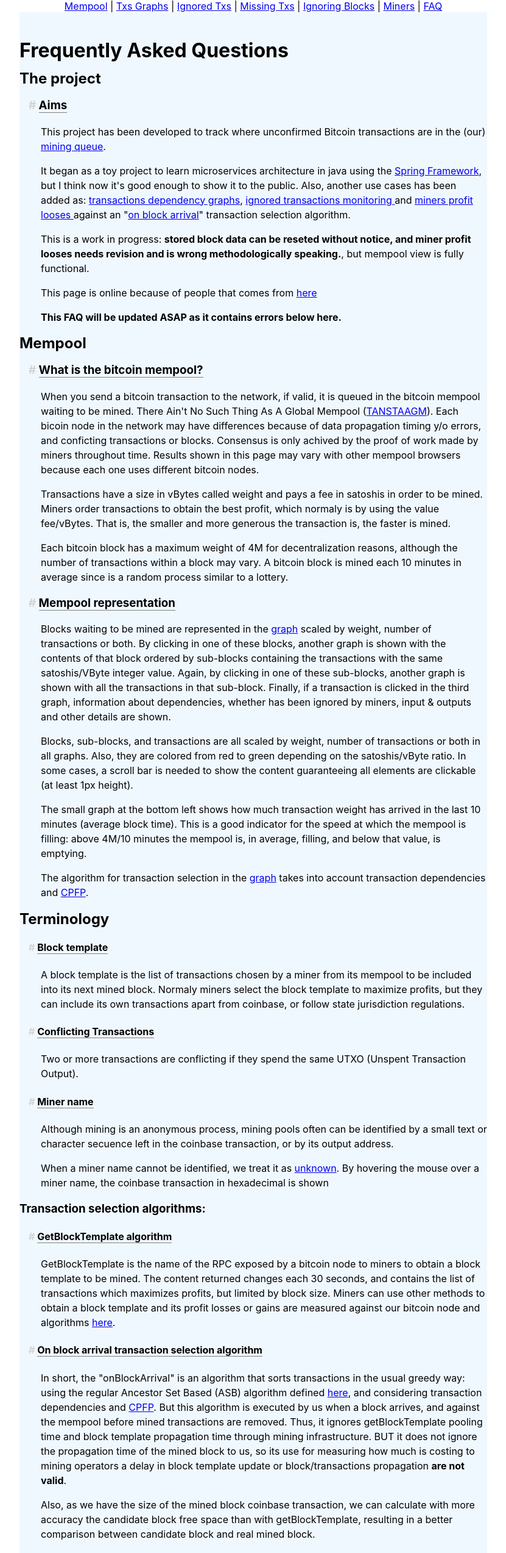
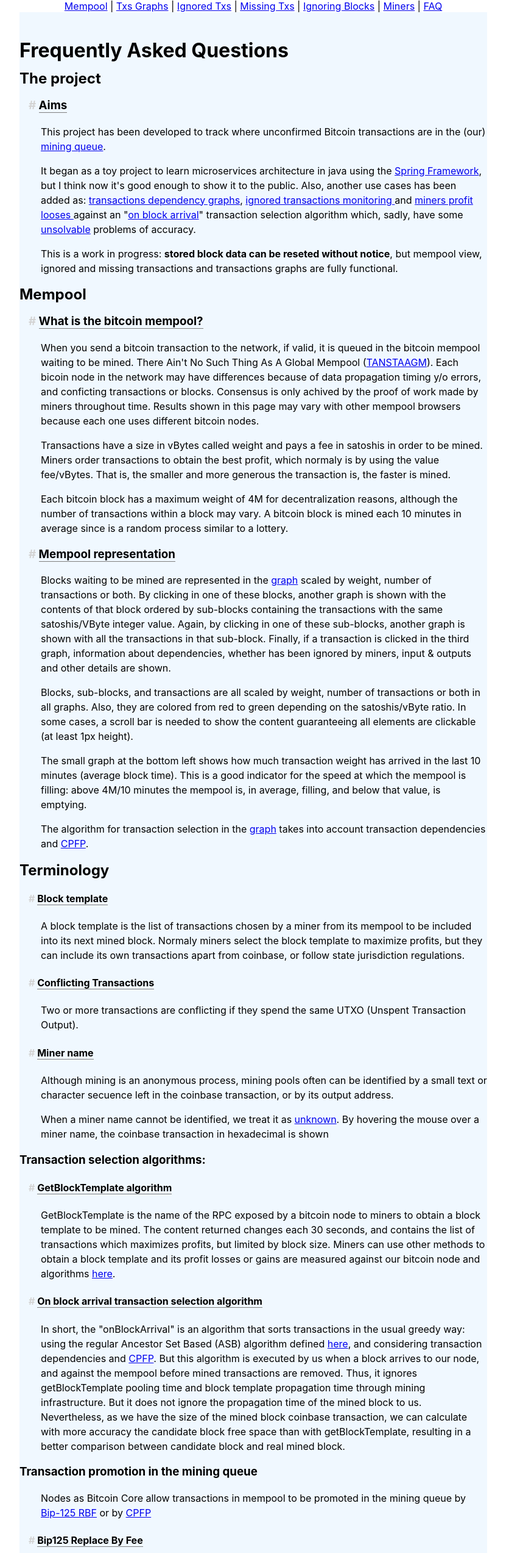
Before and after one commit to mempoolexplorer/mempoolexplorer, a React (Create React App) app: page /faq in a window 1280 px wide. Shown: the top 2546 px of the page at 61% size, without its empty margins (224-1055 px from the left). Built offline with nearby package versions, Linux system fonts and the light colour scheme.

Commit message:
Faq updated to a more or less final version

```diff
--- a/src/components/BlockStats/BlockStats.js
+++ b/src/components/BlockStats/BlockStats.js
@@ -61,8 +61,9 @@ export function BlockStats() {
           <tbody>
             <tr>
               <td>
-                Reward is compared against our mempool and selected algorithm.
-              </td>
+                Reward is compared against our mempool and selected algorithm
+                when a mined block arrives to our node.
+              </td>{" "}
             </tr>
             <tr>
               <td>
@@ -99,16 +100,36 @@ export function BlockStats() {
     return (
       <div>
         <h2>Mined block profit maximization statistics </h2>
-        <div className="divExpIgnBlocks">
-          Reward is compared against our mempool and selected algorithm.
-          <br></br>
-          <b>Do not</b> interpret this result to compare how good a mining pool
-          is selecting its transactions.
-          <br></br>
-          Negative lost reward means better reward than us.
-          <br></br>
-          Reward units are satoshis.
-        </div>
+        <table className="divExpIgnBlocks">
+          <tbody>
+            <tr>
+              <td>
+                Reward is compared against our mempool and selected algorithm
+                when a mined block arrives to our node.
+              </td>
+            </tr>
+            <tr>
+              <td>
+                <b>Do not</b> interpret this result to compare how good a mining
+                pool is selecting its transactions.
+              </td>
+            </tr>
+            <tr>
+              <td> Negative lost reward means better reward than us.</td>
+            </tr>
+            <tr>
+              <td> Reward units are satoshis.</td>
+            </tr>
+            <tr>
+              <td>
+                Details can be found{" "}
+                <HashLink smooth to="/faq#ignoringBlocksSection">
+                  here
+                </HashLink>{" "}
+              </td>
+            </tr>
+          </tbody>
+        </table>{" "}
         <AlgoCombo onChange={onChangeAlgorithm} algo={algo} />
         <BlockStatsEx igBlockEx={igBlockEx} />
       </div>
--- a/src/components/Faq/Faq.css
+++ b/src/components/Faq/Faq.css
@@ -27,3 +27,6 @@ p {
   border: 1px solid lightgray;
   padding-right: 15px;
 }
+.cursive {
+  font-style: italic;
+}
--- a/src/components/Faq/Faq.js
+++ b/src/components/Faq/Faq.js
@@ -29,24 +29,17 @@ export function Faq() {
         <HashLink smooth to="#onBlockArrivalAlgorithm">
           on block arrival
         </HashLink>
-        " transaction selection algorithm.
+        " transaction selection algorithm which, sadly, have some{" "}
+        <HashLink smooth to="#methodology">
+          unsolvable
+        </HashLink>{" "}
+        problems of accuracy.
       </p>
       <p>
         This is a work in progress:{" "}
-        <b>
-          stored block data can be reseted without notice, and miner profit
-          looses needs revision and is wrong methodologically speaking.
-        </b>
-        , but mempool view is fully functional. <br></br>
-      </p>
-      <p>
-        This page is online because of people that comes from{" "}
-        <a href="https://bitcoin.stackexchange.com/questions/110723/huge-dependency-graphs-for-transactions-in-mempool">
-          here
-        </a>
-      </p>
-      <p>
-        <b>This FAQ will be updated ASAP as it contains errors below here.</b>
+        <b>stored block data can be reseted without notice</b>, but mempool
+        view, ignored and missing transactions and transactions graphs are fully
+        functional. <br></br>
       </p>
       <h2>Mempool</h2>
       <h3>
@@ -215,19 +208,15 @@ export function Faq() {
         <HashLink smooth to="#cpfp">
           CPFP
         </HashLink>
-        . But this algorithm is executed by us when a block arrives, and against
-        the mempool before mined transactions are removed. Thus, it ignores
-        getBlockTemplate pooling time and block template propagation time
-        through mining infrastructure. BUT it does not ignore the propagation
-        time of the mined block to us, so its use for measuring how much is
-        costing to mining operators a delay in block template update or
-        block/transactions propagation <b>are not valid</b>.
-      </p>
-      <p>
-        Also, as we have the size of the mined block coinbase transaction, we
-        can calculate with more accuracy the candidate block free space than
-        with getBlockTemplate, resulting in a better comparison between
-        candidate block and real mined block.
+        . But this algorithm is executed by us when a block arrives to our node,
+        and against the mempool before mined transactions are removed. Thus, it
+        ignores getBlockTemplate pooling time and block template propagation
+        time through mining infrastructure. But it does not ignore the
+        propagation time of the mined block to us. Nevertheless, as we have the
+        size of the mined block coinbase transaction, we can calculate with more
+        accuracy the candidate block free space than with getBlockTemplate,
+        resulting in a better comparison between candidate block and real mined
+        block.
       </p>
       <h3>Transaction promotion in the mining queue</h3>
       <p>
@@ -384,10 +373,6 @@ export function Faq() {
               from mempool
             </td>
           </tr>
-          <tr>
-            <td>Error</td>
-            <td>I've been tinkering with the server. :-P</td>
-          </tr>
         </tbody>
       </table>
       <p>
@@ -405,8 +390,19 @@ export function Faq() {
       </p>
       <h2 id="ignoringBlocksSection">Ignoring Blocks</h2>
       <p>
+        <b>Note:</b> You cannot interpret these results to compare how good a
+        mining pool is selecting its transactions against us because of the{" "}
+        <HashLink smooth to="#methodology">
+          methodology used
+        </HashLink>{" "}
+        and some insolvable problems. We use the term{" "}
+        <span className="cursive">virtual</span> for "reward" or "lost reward"
+        to point out that problems.
+      </p>
+      <p>
         Ignoring Blocks <a href="/block/BITCOIND">section</a> lists mined block
-        data along with reward lost due to{" "}
+        data along with <span className="cursive">virtual lost reward</span> due
+        to{" "}
         <HashLink smooth to="#ignoredTransactions">
           ignored transactions
         </HashLink>
@@ -414,19 +410,13 @@ export function Faq() {
         <HashLink smooth to="#minerName">
           miner name
         </HashLink>
-        , additional details are shown. Negative lost reward means better reward
+        , additional details are shown. Negative{" "}
+        <span className="cursive">virtual lost reward</span> means better reward
         than us using the selected{" "}
         <HashLink smooth to="#txSelAlgo">
           algorithm
         </HashLink>{" "}
         and our mempool. Reward units are satoshis.
-      </p>
-      <p>
-        Lost Reward excluding not-in-our-mempoool transactions is a useful
-        metric, because, some blocks contains transactions from the miners
-        (apart from coinbase) which has not been relayed to the bitcoin network.
-        This can lead to a misinterpretation of the data thinking that a miner
-        chooses better transactions than us.
       </p>
       <p>
         Additional details{" "}
@@ -445,26 +435,71 @@ export function Faq() {
         </li>
       </ul>
       <p>
-        Statistics above are useful to know the profit maximization achived
-        against our mempool and algorithms.
-      </p>
-      <p>
         Additional details <HashLink to="/miner/unknown">section</HashLink> for
         a miner name shows the table with all bocks mined by that miner,
         including unknown miner names.
       </p>
       <h2 id="miners">Miners</h2>
       <p>
+        <b>Note:</b> You cannot interpret these results to compare how good a
+        mining pool is selecting its transactions against us because of the{" "}
+        <HashLink smooth to="#methodology">
+          methodology used
+        </HashLink>{" "}
+        and some insolvable problems. We use the term{" "}
+        <span className="cursive">virtual</span> for "reward" or "lost reward"
+        to point out that problems.
+      </p>
+      <p>
         Miners <HashLink to="/miner">section</HashLink> lists the accumulated
-        block reward lost because of ignored transactions per miner name. Both{" "}
+        block <span className="cursive">reward lost</span> because of ignored
+        transactions per miner name. Both{" "}
         <HashLink smooth to="#txSelAlgo">
           algorithms
         </HashLink>{" "}
-        are compared using the total and average lost reward per block.
+        are compared using the total and average{" "}
+        <span className="cursive">lost reward</span> per block.
       </p>
       <p>
         Only block data since bootstrap is shown. Reward units are satoshis.
       </p>
+      <h2 id="methodology">Methodology</h2>
+      <p>
+        For the <a href="/block/BITCOIND">ignoring blocks</a> and{" "}
+        <HashLink to="/miner">miners</HashLink> section the methodology is as
+        follows: when a mined block arrives to our node, we compare it against
+        the last result of calling{" "}
+        <HashLink smooth to="#getBlockTemplateAlgorithm">
+          getBlockTemplate
+        </HashLink>{" "}
+        and against an execution of{" "}
+        <HashLink smooth to="#onBlockArrivalAlgorithm">
+          onBlockArrival
+        </HashLink>{" "}
+        algorithm. This could give us an idea about how good a miner is
+        selecting its transactions, but as we have no way of knowing the state
+        of the miner mempool before it mines a block, those sections are{" "}
+        <b>inaccurate</b>.
+      </p>
+      <p>
+        One can (and I did) make the assumption that received block and your
+        block
+        <HashLink smooth to="#blockTemplate">
+          {" "}
+          template
+        </HashLink>{" "}
+        can be compared. But as the block propagation time is not, by any means,
+        neglegible, the comparation is skewed giving the idea that our
+        algorithms are better. The reality is that we are receiving transactions
+        while the block is beeing propagated to us, and thus, we have normaly a
+        bigger mempool than the miner when the block was mined. A bigger mempool
+        gives our algoritms the oportunity to search for better transactions
+        which had no opportunity to be mined in the former block.
+      </p>
+      <p>
+        I keep those sections in the web page only in case somebody find them
+        useful somehow.
+      </p>
     </div>
   );
 }
--- a/src/components/MinerStats/MinerStats.js
+++ b/src/components/MinerStats/MinerStats.js
@@ -56,7 +56,10 @@ export function MinerStats() {
         <table className="divExpAccumRewardLost">
           <tbody>
             <tr>
-              <td>Reward is compared against our mempool and algorithms.</td>
+              <td>
+                Reward is compared against our mempool and selected algorithm
+                when a mined block arrives to our node.
+              </td>
             </tr>
             <tr>
               <td>
--- a/src/components/MinerStats/MinersStatsList.js
+++ b/src/components/MinerStats/MinersStatsList.js
@@ -21,7 +21,10 @@ export function MinersStatsList(props) {
       <table className="divExpAccumRewardLost">
         <tbody>
           <tr>
-            <td>Reward is compared against our mempool and algorithms.</td>
+            <td>
+              Reward is compared against our mempool and selected algorithm when
+              a mined block arrives to our node.
+            </td>
           </tr>
           <tr>
             <td>
```
